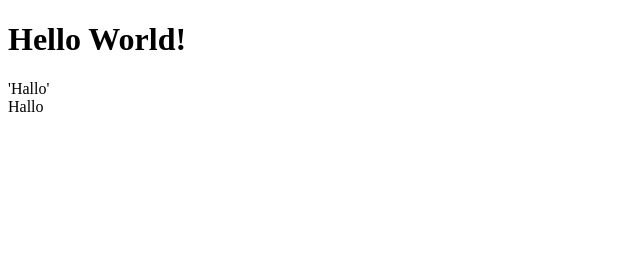
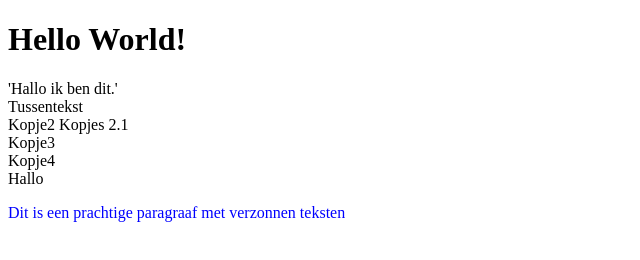
Before and after one commit to jjitss/coursera-test, a plain HTML site: page site/index.html in a window 1280 px wide. Shown: the whole page, without its empty margins (0-640 px from the left). Drawn offline with Linux system fonts and the light colour scheme.

Commit message:
Better improved site

```diff
--- a/site/index.html
+++ b/site/index.html
@@ -2,6 +2,13 @@
 <html>
 <head>
 	<title>Hello Coursera!</title>
+	<style>
+	p {
+		color: blue;
+		font-size: 12pt;
+		width: 400px;
+	}
+	</style>
 </head>
 <body>
 
@@ -9,10 +16,12 @@
 <h1>Hello World!</h1>
 
  <!--Div statement The <div> tag defines a division or a section in an HTML document and is used to group block-elements to format them with CSS.-->
- <div> 'Hallo' </div>
-
+ <div> 'Hallo ik ben dit.' </div>
+ <span>Tussentekst</span>
+ <div>Kopje2 <span> Kopjes 2.1</span></div>
+ <div>Kopje3 <div>Kopje4</div></div>
 <!-- Inline tag-->
 <span>Hallo</span>
-
+<p>Dit is een prachtige paragraaf met verzonnen teksten</p>
 </body>
 </html>
```
